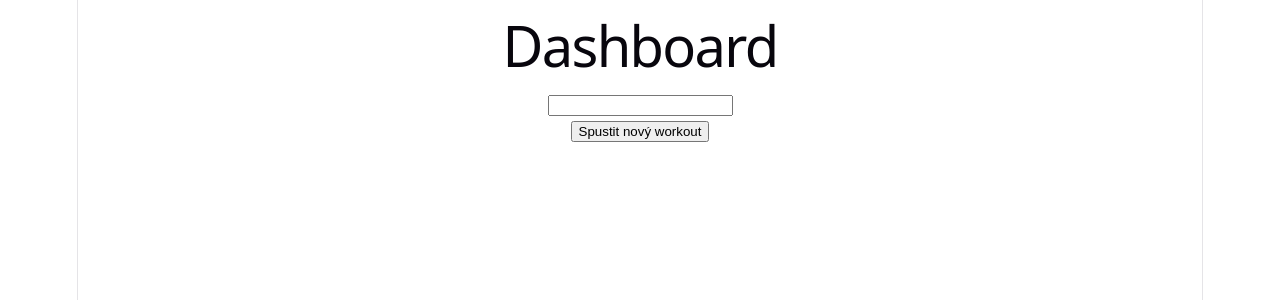
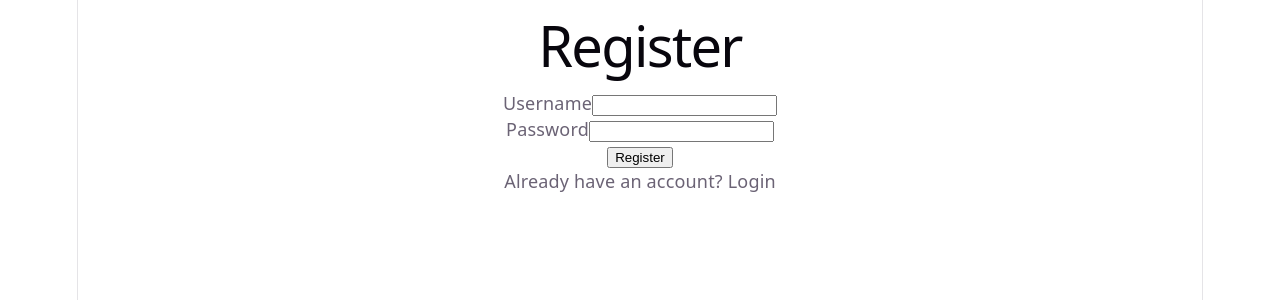
Before and after one commit to JakubHerr/4IT427_herj17_semestralka, a React (Vite) app: page /register in a window 1280 px wide. Shown: the top 300 px of the page. Built offline with nearby package versions, Linux system fonts and the light colour scheme.

Commit message:
Add basic login and register placeholder

```diff
--- a/public/users.json
+++ b/public/users.json
@@ -0,0 +1,4 @@
+[
+  { "id": "user-001", "name": "alice", "email": "alice@example.com", "password": "password123" },
+  { "id": "user-002", "name": "bob", "email": "bob@example.com", "password": "password123" }
+]
--- a/src/App.tsx
+++ b/src/App.tsx
@@ -3,15 +3,20 @@ import './App.css'
 import {DashboardPage} from "@/pages/DashboardPage.tsx";
 import {WorkoutPage} from "@/pages/WorkoutPage.tsx";
 import {SelectExercisePage} from "@/pages/SelectExercisePage.tsx";
+import {LoginPage} from "@/pages/LoginPage.tsx";
+import {RegisterPage} from "@/pages/RegisterPage.tsx";
 
+// TODO 404 page?
 function App() {
   return (
     <>
       <Routes>
-        <Route path="/" element={<DashboardPage/>} />
+        <Route path="/dashboard" element={<DashboardPage/>} />
+        <Route path="/login" element={<LoginPage/>} />
+        <Route path="/register" element={<RegisterPage/>} />
         <Route path="/workout" element={<WorkoutPage/>} />
         <Route path="/workout/select-exercise" element={<SelectExercisePage/>} />
-        <Route path="*" element={<DashboardPage/>} />
+        <Route path="*" element={<LoginPage/>} />
       </Routes>
     </>
   )
--- /dev/null
+++ b/src/context/UserContext.tsx
@@ -0,0 +1,57 @@
+import {createContext, useEffect, useState} from "react";
+import {useQuery} from "@tanstack/react-query";
+import type {User} from "@/types/User.ts";
+
+interface UserContextProps {
+    currentUser: User | null;
+    login: (username: string, password: string) => boolean;
+    register: (username: string, password: string) => boolean;
+    logout: () => void;
+}
+
+export const UserContext = createContext<UserContextProps | null>(null);
+
+export function UserProvider({children}: {children: React.ReactNode}) {
+    const [users, setUsers] = useState<User[]>([]);
+    const [currentUser, setCurrentUser] = useState<User | null>(null);
+
+    const {data: initialUsers} = useQuery({
+        queryKey: ['users'],
+        queryFn: async () => fetch("/users.json").then(res => res.json() as Promise<User[]>),
+        staleTime: Infinity,
+    });
+
+    useEffect(() => {
+        if (initialUsers) setUsers(initialUsers);
+    }, [initialUsers]);
+
+    function login(username: string, password: string): boolean {
+        const user = users.find(u => u.name === username && u.password === password);
+        if (!user) return false;
+        setCurrentUser(user);
+        return true;
+    }
+
+    function register(username: string, password: string): boolean {
+        if (users.some(u => u.name === username)) return false;
+        const newUser: User = {
+            id: crypto.randomUUID(),
+            name: username,
+            email: "",
+            password,
+        };
+        setUsers(prev => [...prev, newUser]);
+        setCurrentUser(newUser);
+        return true;
+    }
+
+    function logout() {
+        setCurrentUser(null);
+    }
+
+    return (
+        <UserContext.Provider value={{currentUser, login, register, logout}}>
+            {children}
+        </UserContext.Provider>
+    );
+}
--- a/src/context/WorkoutContext.tsx
+++ b/src/context/WorkoutContext.tsx
@@ -1,7 +1,8 @@
 import type {Workout} from "@/types/Workout.ts";
 import type {Exercise} from "@/types/Exercise.ts";
-import {createContext, useState} from "react";
+import {createContext, useContext, useState} from "react";
 import type {ExerciseSet} from "@/types/Set.ts";
+import {UserContext} from "@/context/UserContext.tsx";
 
 interface WorkoutContextProps {
     workout: Workout;
@@ -23,9 +24,11 @@ interface WorkoutContextProps {
 export const WorkoutContext = createContext<WorkoutContextProps | null>(null);
 
 export function WorkoutProvider({children}: {children: React.ReactNode}) {
+    const {currentUser} = useContext(UserContext);
+
     const [workout, setWorkout] = useState<Workout>({
         id: crypto.randomUUID(),
-        userId: "Pepa",
+        userId: currentUser?.id ?? "Pepa",
         date: new Date(),
         exercises: [],
         duration: 0,
--- /dev/null
+++ b/src/hooks/useUser.ts
@@ -0,0 +1,8 @@
+import {useContext} from "react";
+import {UserContext} from "@/context/UserContext.tsx";
+
+export function useUser() {
+    const ctx = useContext(UserContext);
+    if (!ctx) throw new Error("useUser must be used within UserProvider");
+    return ctx;
+}
--- a/src/main.tsx
+++ b/src/main.tsx
@@ -5,6 +5,7 @@ import App from './App.tsx'
 import {BrowserRouter} from "react-router-dom";
 import {WorkoutProvider} from "@/context/WorkoutContext.tsx";
 import {QueryClient, QueryClientProvider} from "@tanstack/react-query";
+import {UserProvider} from "@/context/UserContext.tsx";
 
 const queryClient = new QueryClient();
 
@@ -12,9 +13,11 @@ createRoot(document.getElementById('root')!).render(
   <StrictMode>
       <QueryClientProvider client={queryClient}>
           <BrowserRouter>
-              <WorkoutProvider>
-                  <App />
-              </WorkoutProvider>
+              <UserProvider>
+                  <WorkoutProvider>
+                      <App />
+                  </WorkoutProvider>
+              </UserProvider>
           </BrowserRouter>
       </QueryClientProvider>
   </StrictMode>,
--- a/src/pages/LoginPage.tsx
+++ b/src/pages/LoginPage.tsx
@@ -0,0 +1,44 @@
+import {useState} from "react";
+import {useNavigate} from "react-router-dom";
+import {useUser} from "@/hooks/useUser.ts";
+
+export function LoginPage() {
+    const {login} = useUser();
+    const navigate = useNavigate();
+    const [username, setUsername] = useState("");
+    const [password, setPassword] = useState("");
+    const [error, setError] = useState("");
+
+    function handleSubmit(e: React.SubmitEvent) {
+        e.preventDefault();
+        if (!username || !password) {
+            setError("Username and password are required.");
+            return;
+        }
+        const ok = login(username, password);
+        if (!ok) {
+            setError("Invalid username or password.");
+            return;
+        }
+        navigate("/dashboard");
+    }
+
+    return (
+        <>
+            <h1>Login</h1>
+            <form onSubmit={handleSubmit}>
+                <div>
+                    <label>Username</label>
+                    <input type="text" value={username} onChange={e => setUsername(e.target.value)} />
+                </div>
+                <div>
+                    <label>Password</label>
+                    <input type="password" value={password} onChange={e => setPassword(e.target.value)} />
+                </div>
+                {error && <p>{error}</p>}
+                <button type="submit">Login</button>
+            </form>
+            <p>No account? <a onClick={() => navigate("/register")} style={{cursor: "pointer"}}>Register</a></p>
+        </>
+    );
+}
--- a/src/pages/RegisterPage.tsx
+++ b/src/pages/RegisterPage.tsx
@@ -0,0 +1,44 @@
+import {useState} from "react";
+import {useNavigate} from "react-router-dom";
+import {useUser} from "@/hooks/useUser.ts";
+
+export function RegisterPage() {
+    const {register} = useUser();
+    const navigate = useNavigate();
+    const [username, setUsername] = useState("");
+    const [password, setPassword] = useState("");
+    const [error, setError] = useState("");
+
+    function handleSubmit(e: React.SubmitEvent) {
+        e.preventDefault();
+        if (!username || !password) {
+            setError("Username and password are required.");
+            return;
+        }
+        const ok = register(username, password);
+        if (!ok) {
+            setError("Username already taken.");
+            return;
+        }
+        navigate("/dashboard");
+    }
+
+    return (
+        <>
+            <h1>Register</h1>
+            <form onSubmit={handleSubmit}>
+                <div>
+                    <label>Username</label>
+                    <input type="text" value={username} onChange={e => setUsername(e.target.value)} />
+                </div>
+                <div>
+                    <label>Password</label>
+                    <input type="password" value={password} onChange={e => setPassword(e.target.value)} />
+                </div>
+                {error && <p>{error}</p>}
+                <button type="submit">Register</button>
+            </form>
+            <p>Already have an account? <a onClick={() => navigate("/login")} style={{cursor: "pointer"}}>Login</a></p>
+        </>
+    );
+}
```
